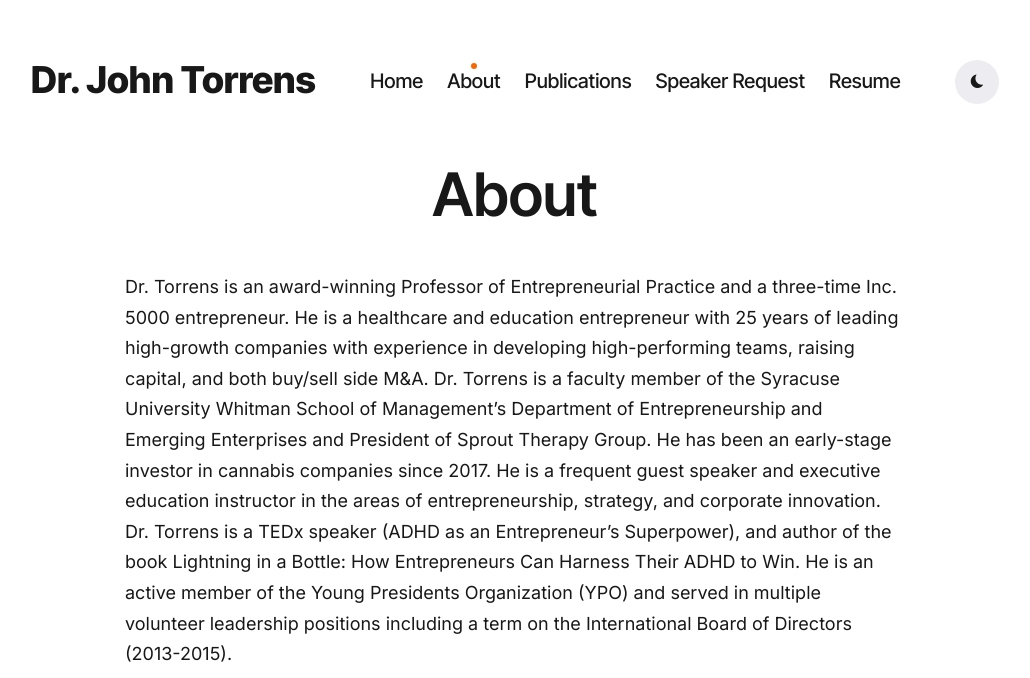
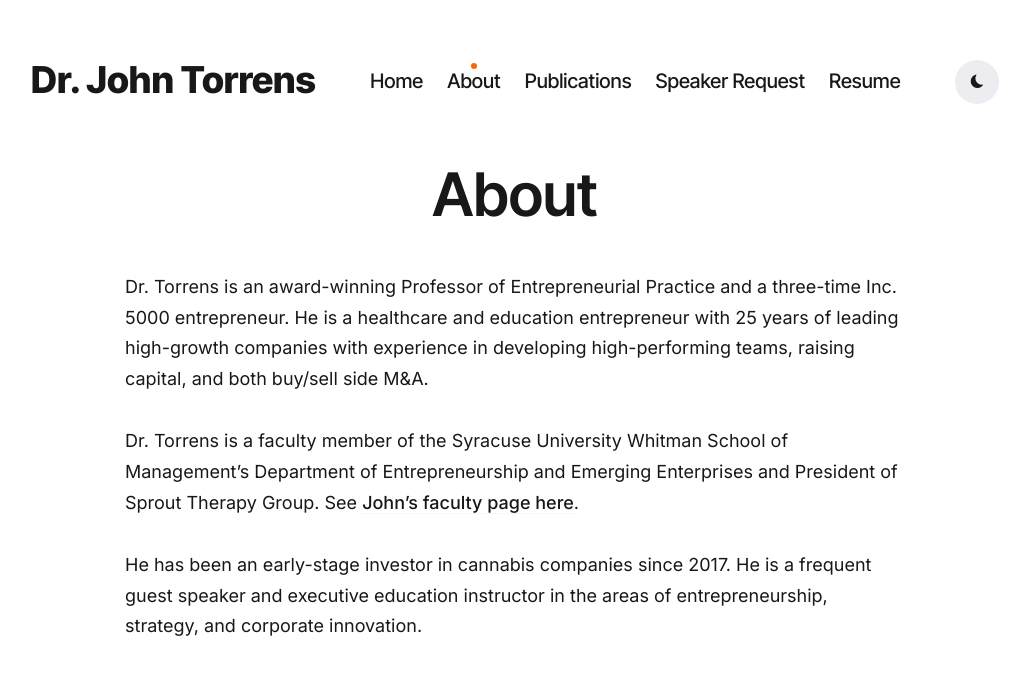
Before and after one commit to bishal784411/John-Torrens-image, a Jekyll site: the page built from _pages/about.md, in a window 1280 px wide. Shown: the top 678 px of the page, without its empty margins (125-1155 px from the left). Built offline with Jekyll 4.4.1, drawn with Linux system fonts in a browser that asks for light colours; nearby versions of some CDN libraries; some web fonts are replaced; some of the changed text lies outside the part shown.

Commit message:
Update about.md

```diff
--- a/_pages/about.md
+++ b/_pages/about.md
@@ -5,7 +5,15 @@
 image:
 ---
 
-Dr. Torrens is an award-winning Professor of Entrepreneurial Practice and a three-time Inc. 5000 entrepreneur. He is a healthcare and education entrepreneur with 25 years of leading high-growth companies with experience in developing high-performing teams, raising capital, and both buy/sell side M&A. Dr. Torrens is a faculty member of the Syracuse University Whitman School of Management’s Department of Entrepreneurship and Emerging Enterprises and President of Sprout Therapy Group. He has been an early-stage investor in cannabis companies since 2017. He is a frequent guest speaker and executive education instructor in the areas of entrepreneurship, strategy, and corporate innovation. Dr. Torrens is a TEDx speaker (ADHD as an Entrepreneur’s Superpower), and author of the book Lightning in a Bottle: How Entrepreneurs Can Harness Their ADHD to Win. He is an active member of the Young Presidents Organization (YPO) and served in multiple volunteer leadership positions including a term on the International Board of Directors (2013-2015).
+Dr. Torrens is an award-winning Professor of Entrepreneurial Practice and a three-time Inc. 5000 entrepreneur. He is a healthcare and education entrepreneur with 25 years of leading high-growth companies with experience in developing high-performing teams, raising capital, and both buy/sell side M&A.
+
+Dr. Torrens is a faculty member of the Syracuse University Whitman School of Management’s Department of Entrepreneurship and Emerging Enterprises and President of Sprout Therapy Group. See [John's faculty page here](https://whitman.syracuse.edu/faculty-and-research/faculty-staff-directory/details/jtorrens).
+
+He has been an early-stage investor in cannabis companies since 2017. He is a frequent guest speaker and executive education instructor in the areas of entrepreneurship, strategy, and corporate innovation.
+
+Dr. Torrens is a TEDx speaker (ADHD as an Entrepreneur’s Superpower), and author of the book [*Lightning in a Bottle: How Entrepreneurs Can Harness Their ADHD to Win*](https://www.amazon.com/Lightning-Bottle-Entrepreneurs-Harness-Their/dp/B08SGMZZ6Y/ref=tmm_pap_swatch_0?_encoding=UTF8&dib_tag=se&dib=eyJ2IjoiMSJ9.N9_ihbq4RpjcCMspezYnAw.dwnwERJrNn5DvxA5xX-EqhMyKD4atUtTPI8zjHVoZ7k&qid=1721567840&sr=1-1).
+
+He is an active member of the Young Presidents Organization (YPO) and served in multiple volunteer leadership positions including a term on the International Board of Directors (2013-2015).
 
 <div class="gallery-box">
   <div class="gallery">
```
